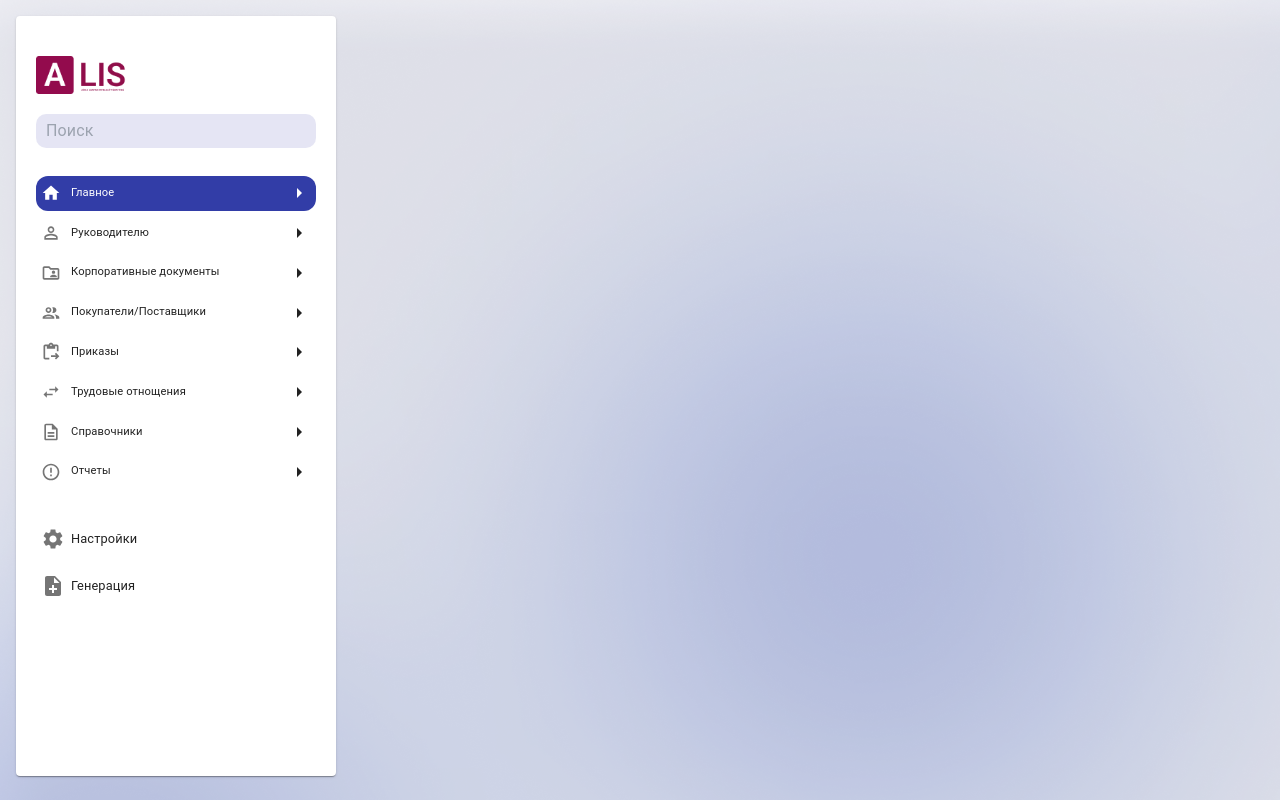
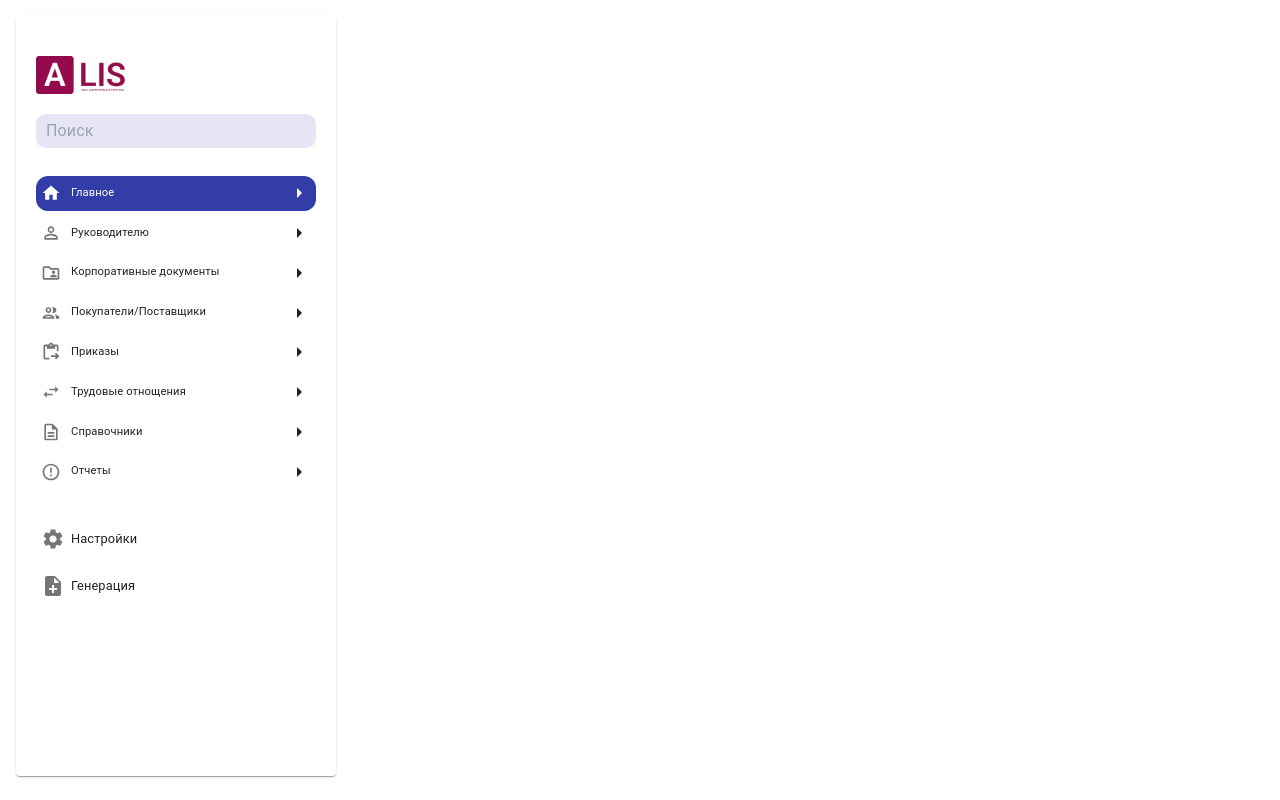
Before and after one commit to DonJuvn/alis-client, a React (Vite) app: page / in a window 1280 px wide. Shown: the top 800 px of the page. Built offline with nearby package versions, Linux system fonts and the light colour scheme.

Commit message:
fix css (temporar turn off bg)

```diff
--- a/src/index.css
+++ b/src/index.css
@@ -16,7 +16,7 @@
   -moz-osx-font-smoothing: grayscale;
 }
 body {
-  background: url('.././public/bg.png');
+  /* background: url('.././public/bg.png'); */
 }
 
 a {
```
